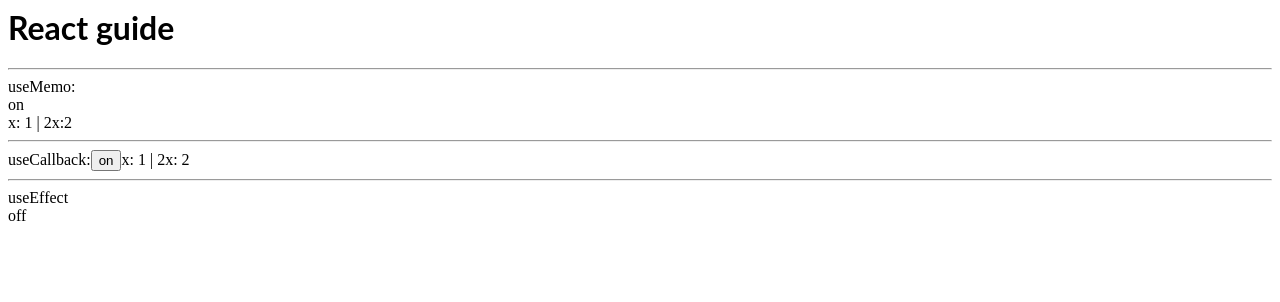
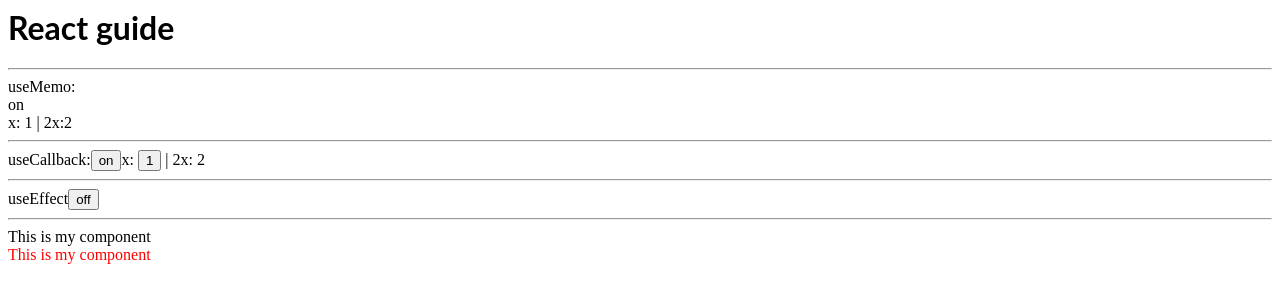
Before and after one commit to 10xvick/stackblitz-react-guide, a React (Create React App) app: page / in a window 1280 px wide. Shown: the top 302 px of the page. Built offline with nearby package versions, Linux system fonts and the light colour scheme.

Commit message:
3 files modified, 1 added

```diff
--- /dev/null
+++ b/examples/Ex_HOC.tsx
@@ -0,0 +1,37 @@
+
+// Define a Higher Order Component (HOC) as a function
+const withColor = (WrappedComponent, color) => {
+  // Return a new functional component
+  return (props) => {
+    // Enhance the original component with a new prop
+    // that sets the text color
+    const style = {
+      color: color,
+    };
+
+    // Render the wrapped component with the enhanced prop
+    return (
+      <div style={style}>
+        <WrappedComponent {...props} />
+      </div>
+    );
+  };
+};
+
+// Create a simple component
+const MyComponent = (props) => {
+  return <div>This is my component</div>;
+};
+
+// Use the HOC to enhance MyComponent
+const RedTextComponent = withColor(MyComponent, 'red');
+
+// Now, use the enhanced component
+export default function Ex_HOC() {
+  return (
+    <div>
+      <MyComponent />
+      <RedTextComponent />
+    </div>
+  );
+}
--- a/examples/Ex_useCallback.tsx
+++ b/examples/Ex_useCallback.tsx
@@ -17,7 +17,7 @@ export default function Ex_useCallback() {
     <div>
       useCallback:
       <button onClick={() => setFlag(!flag)}>{flag ? 'on' : 'off'}</button>
-      x: <span onClick={() => setCount(count + 1)}>{count}</span> |
+      x: <button onClick={() => setCount(count + 1)}>{count}</button> |
       <List double={double} />
     </div>
   );
--- a/examples/Ex_useEffect.tsx
+++ b/examples/Ex_useEffect.tsx
@@ -4,16 +4,17 @@ export default function Ex_useEffect() {
   const [count, setCount] = useState(0);
   const [flag, setFlag] = useState(false);
 
-  // component did mount
   useEffect(() => {
     console.log('component did mount');
   }, []);
 
-  // component did update
   useEffect(() => {
     console.log('component did update');
+  }, []);
 
-    // component will unmount
+  useEffect(() => {
+    console.log('component did update : for state flag');
+
     return () => {
       console.log('component will unmount');
     };
@@ -22,7 +23,7 @@ export default function Ex_useEffect() {
   return (
     <div>
       useEffect
-      <div onClick={() => setFlag(!flag)}>{flag ? 'on' : 'off'}</div>
+      <button onClick={() => setFlag(!flag)}>{flag ? 'on' : 'off'}</button>
     </div>
   );
 }
--- a/src/App.tsx
+++ b/src/App.tsx
@@ -1,4 +1,5 @@
 import { FC } from 'react';
+import Ex_HOC from '../examples/Ex_HOC';
 import Ex_useCallback from '../examples/Ex_useCallback';
 import Ex_useEffect from '../examples/Ex_useEffect';
 import Ex_useMemo from '../examples/Ex_useMemo';
@@ -16,6 +17,8 @@ export const App = () => {
       <Ex_useCallback/>
       <hr/>
       <Ex_useEffect/>
+      <hr/>
+      <Ex_HOC/>
     </div>
   );
 };
```
